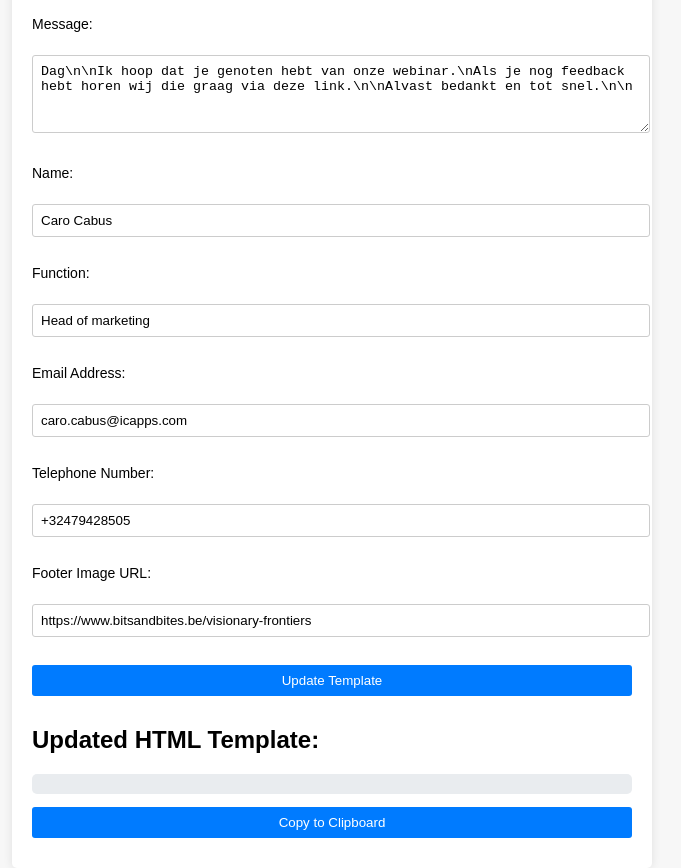
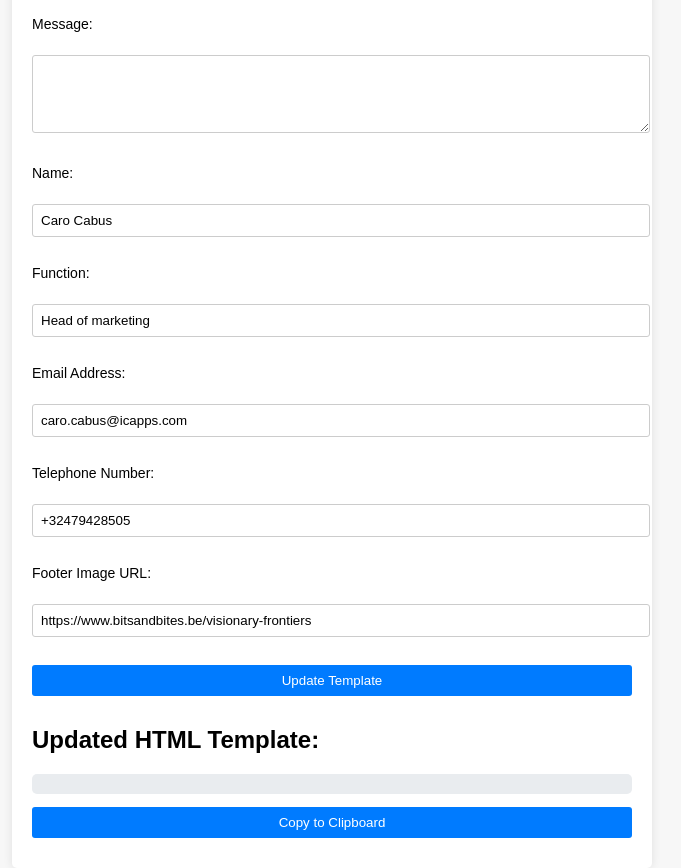
Before and after one commit to yorrick-icapps/mailformatter, a plain HTML site: page index.html in a window 1280 px wide. Shown: the whole page, without its empty margins (308-989 px from the left). Drawn offline with Linux system fonts and the light colour scheme.

Commit message:
Update index.html

```diff
--- a/index.html
+++ b/index.html
@@ -11,7 +11,7 @@
         <h1>Email Template Editor</h1>
         <form id="templateForm">
             <label for="message">Message:</label><br>
-            <textarea id="message" name="message" rows="4" cols="50">Dag\n\nIk hoop dat je genoten hebt van onze webinar.\nAls je nog feedback hebt horen wij die graag via deze link.\n\nAlvast bedankt en tot snel.\n\n</textarea><br><br>
+            <textarea id="message" name="message" rows="4" cols="50"></textarea><br><br>
 
             <label for="name">Name:</label><br>
             <input type="text" id="name" name="name" value="Caro Cabus"><br><br>
```
